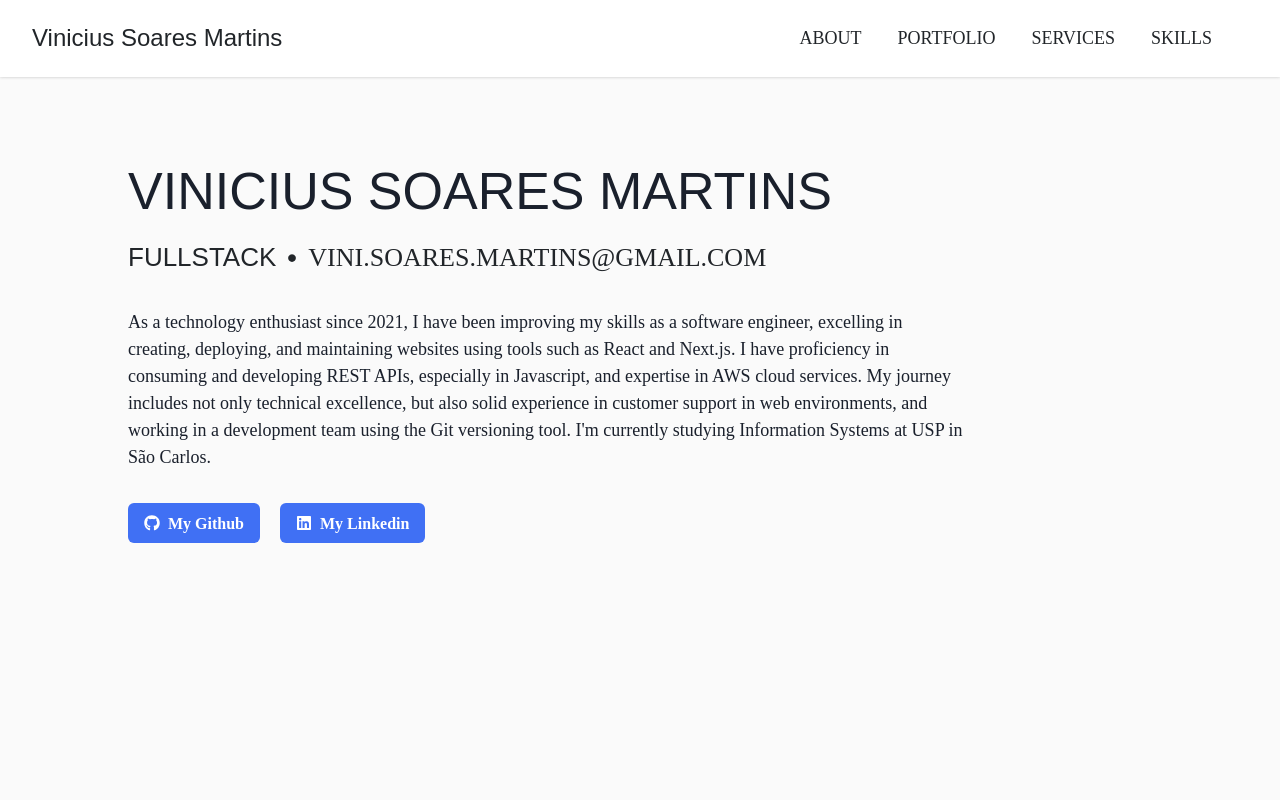
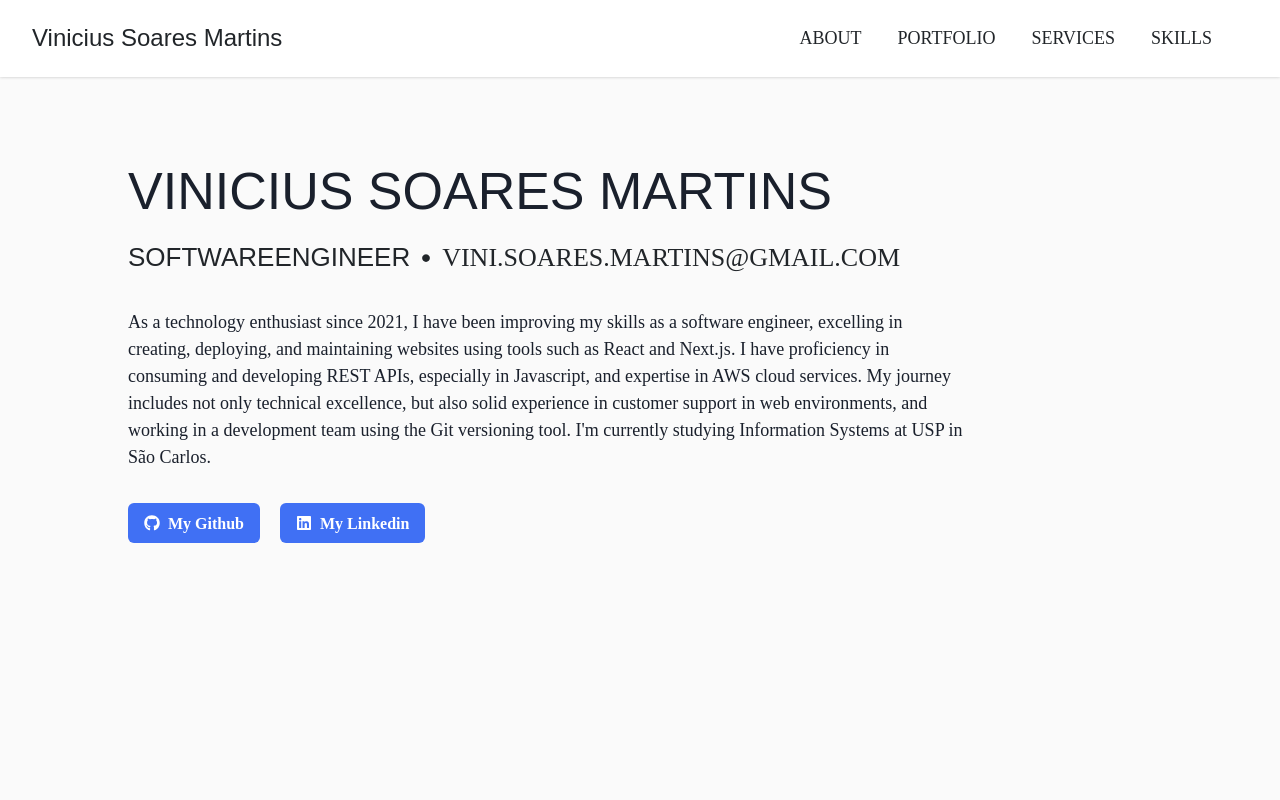
Before and after one commit to viniciussm07/viniciusmartins-portfolio, a Next.js app: page / in a window 1280 px wide. Shown: the top 800 px of the page. Built offline with nearby package versions, Linux system fonts and the light colour scheme; a web font is replaced by a local one.

Commit message:
Update subtitle.tsx

```diff
--- a/components/section/about/subtitle.tsx
+++ b/components/section/about/subtitle.tsx
@@ -17,10 +17,10 @@ const Subtitle: React.FC<SubtitleInterface> = ({ email }) => {
     >
       <Heading as="h2" fontSize={{ sm: 'xl', lg: '3xl' }}>
         <Text fontWeight="light" display="inline">
-          Full
+          Software
         </Text>
         <Text fontWeight="bold" display="inline">
-          Stack
+          Engineer
         </Text>
       </Heading>
 
```
